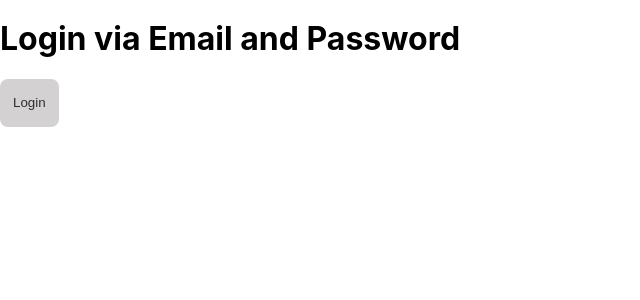
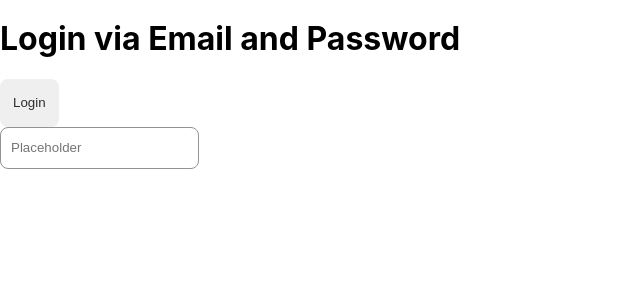
Before and after one commit to Prashwarmishra/credit-data-labelling-platform, a React (Create React App) app: page /login in a window 1280 px wide. Shown: the top 300 px of the page, without its empty margins (0-640 px from the left). Built offline with nearby package versions, Linux system fonts and the light colour scheme.

Commit message:
add Input ui element

```diff
--- /dev/null
+++ b/src/components/ui/Input/Input.module.scss
@@ -0,0 +1,51 @@
+@import "../../../styles/colors.scss";
+
+.root {
+  width: 100%;
+  position: relative;
+  padding-bottom: 16px;
+
+  .input {
+    display: flex;
+    align-items: center;
+    padding: 10px;
+    height: 20px;
+    // width: 100%;
+    background: $white;
+    border: 1px solid;
+    border-color: $textPlaceholder;
+    border-radius: 8px;
+    position: relative;
+    transition: border-color 300ms ease-in-out;
+
+    // & > :focus::placeholder {
+    //   color: transparent;
+    // }
+
+    input {
+      display: block;
+      outline: none;
+      max-width: 100%;
+      width: 100%;
+      height: 100%;
+      color: $textDefault;
+      font-size: 16px;
+      line-height: 20px;
+      background-color: transparent;
+    }
+
+    input::placeholder {
+      color: $textPlaceholder;
+      font-size: 16px;
+      line-height: 20px;
+    }
+
+    input::-webkit-input-placeholder {
+      color: $textPlaceholder;
+    }
+
+    input:focus {
+      border: none !important;
+    }
+  }
+}
--- /dev/null
+++ b/src/components/ui/Input/Input.tsx
@@ -0,0 +1,40 @@
+import React from "react";
+
+import s from "./Input.module.scss";
+
+interface InputProps extends React.HTMLProps<HTMLInputElement> {
+  onChange?: React.ChangeEventHandler<HTMLInputElement>;
+  type?: string;
+  customStyle?: React.CSSProperties;
+}
+
+const Input = (props: InputProps) => {
+  const {
+    value,
+    disabled,
+    placeholder,
+    maxLength,
+    customStyle,
+    onChange,
+    type,
+    ...propsToFwd
+  } = props;
+
+  return (
+    <div className={s.root}>
+      <input
+        className={s.input}
+        onChange={onChange}
+        value={value}
+        disabled={disabled}
+        placeholder={placeholder}
+        type={type}
+        maxLength={maxLength}
+        style={customStyle}
+        {...propsToFwd}
+      />
+    </div>
+  );
+};
+
+export default Input;
--- a/src/pages/login/Login.tsx
+++ b/src/pages/login/Login.tsx
@@ -1,4 +1,6 @@
+import { useState } from "react";
 import Button from "../../components/ui/Button/Button";
+import Input from "../../components/ui/Input/Input";
 import Typography from "../../components/ui/Typography/Typography";
 import {
   ButtonSizesType,
@@ -7,6 +9,7 @@ import {
 import { TypographyVariantTypes } from "../../primitives/TypographyTypes";
 
 const Login = () => {
+  const [value, setValue] = useState("");
   return (
     <div>
       <Typography
@@ -17,7 +20,11 @@ const Login = () => {
         label="Login"
         variant={ButtonVariantsType.PrimaryOutline}
         size={ButtonSizesType.Big}
-        isDisabled
+      />
+      <Input
+        placeholder="Placeholder"
+        value={value}
+        onChange={(e) => setValue(e.target.value)}
       />
     </div>
   );
--- a/src/styles/colors.scss
+++ b/src/styles/colors.scss
@@ -1,6 +1,10 @@
 $blue10: #290af4;
 $blue20: #170368;
 
-$white: #fdfbfb;
+$white: #ffffff;
 $grey10: rgb(211, 209, 209);
 $grey20: rgb(46, 45, 45);
+
+$textPlaceholder: #939393;
+$textLabel: #eeeeee;
+$textDefault: #0b0b0b;
```
